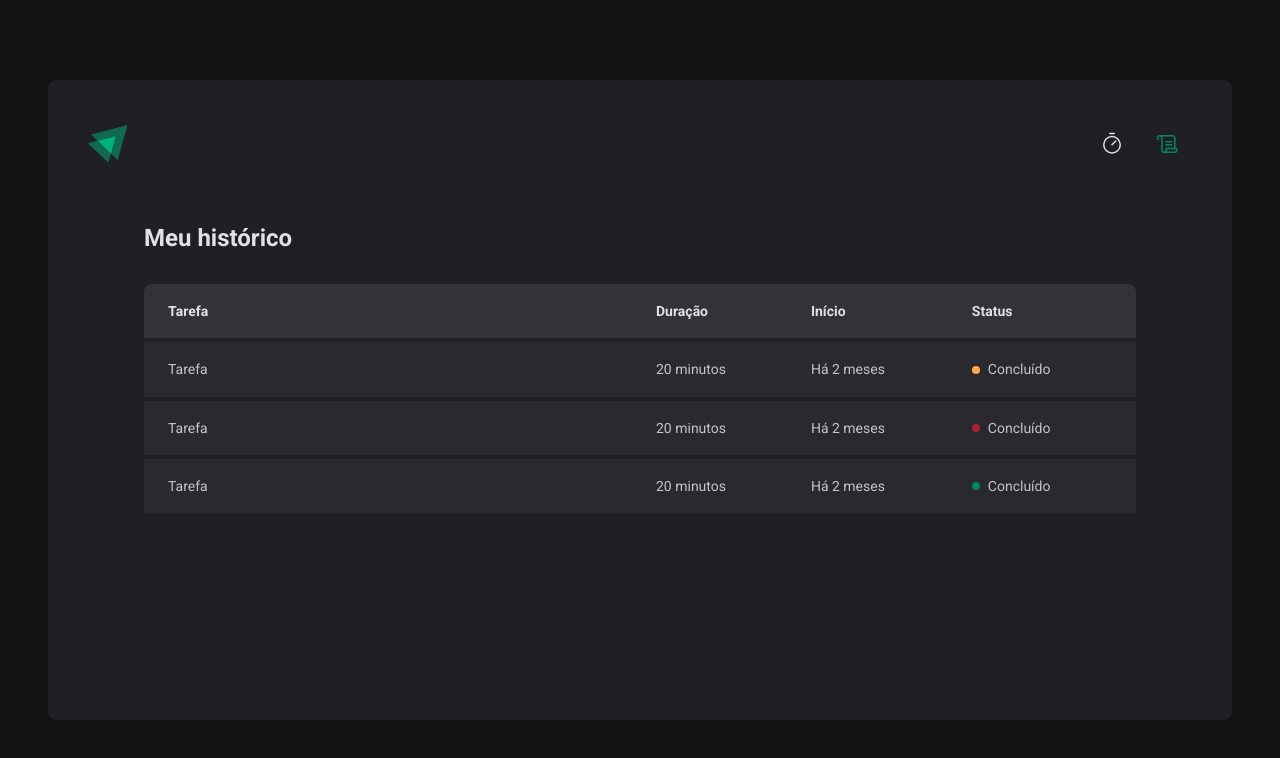
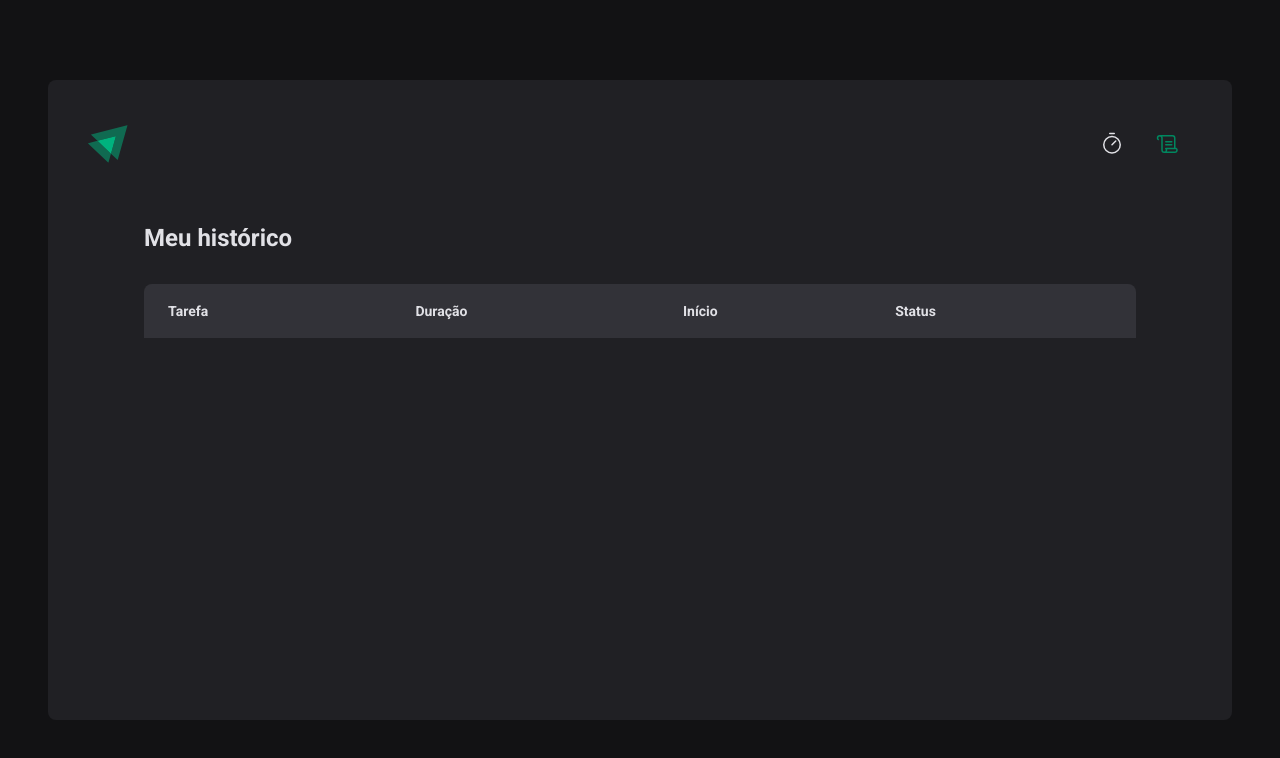
Before and after one commit to carlos-HFC/ignite-timer, a React (Vite) app: page /history in a window 1280 px wide. Shown: the top 758 px of the page. Built offline with nearby package versions, Linux system fonts and the light colour scheme.

Commit message:
feat: show cycles history

```diff
--- a/src/App.tsx
+++ b/src/App.tsx
@@ -1,3 +1,5 @@
+import { setDefaultOptions } from "date-fns"
+import { ptBR } from "date-fns/locale"
 import { BrowserRouter } from "react-router-dom"
 import { ThemeProvider } from "styled-components"
 
@@ -6,6 +8,10 @@ import { Router } from "./routes"
 
 import { GlobalStyle } from "./styles/global"
 import { defaultTheme } from "./styles/themes/default"
+
+setDefaultOptions({
+  locale: ptBR,
+})
 
 export function App() {
   return (
--- a/src/pages/History/index.tsx
+++ b/src/pages/History/index.tsx
@@ -1,6 +1,12 @@
+import { formatDistanceToNow } from "date-fns"
+
+import { useCycles } from "../../contexts/Cycle"
+
 import { Container, HistoryList, Status } from "./style"
 
 export function History() {
+  const { cycles } = useCycles()
+
   return (
     <Container>
       <h1>Meu histórico</h1>
@@ -17,13 +23,23 @@ export function History() {
           </thead>
 
           <tbody>
-            {["yellow", "red", "green"].map(item => (
-              <tr key={item}>
-                <td>Tarefa</td>
-                <td>20 minutos</td>
-                <td>Há 2 meses</td>
+            {cycles.map(item => (
+              <tr key={item.id}>
+                <td>{item.task}</td>
+                <td>{item.minutesAmount}</td>
                 <td>
-                  <Status statusColor={item}>Concluído</Status>
+                  {formatDistanceToNow(item.startDate, { addSuffix: true })}
+                </td>
+                <td>
+                  {item.finishedDate && (
+                    <Status statusColor="green">Concluído</Status>
+                  )}
+                  {item.interruptedDate && (
+                    <Status statusColor="red">Interrompido</Status>
+                  )}
+                  {!item.interruptedDate && !item.finishedDate && (
+                    <Status statusColor="yellow">Em andamento</Status>
+                  )}
                 </td>
               </tr>
             ))}
```
